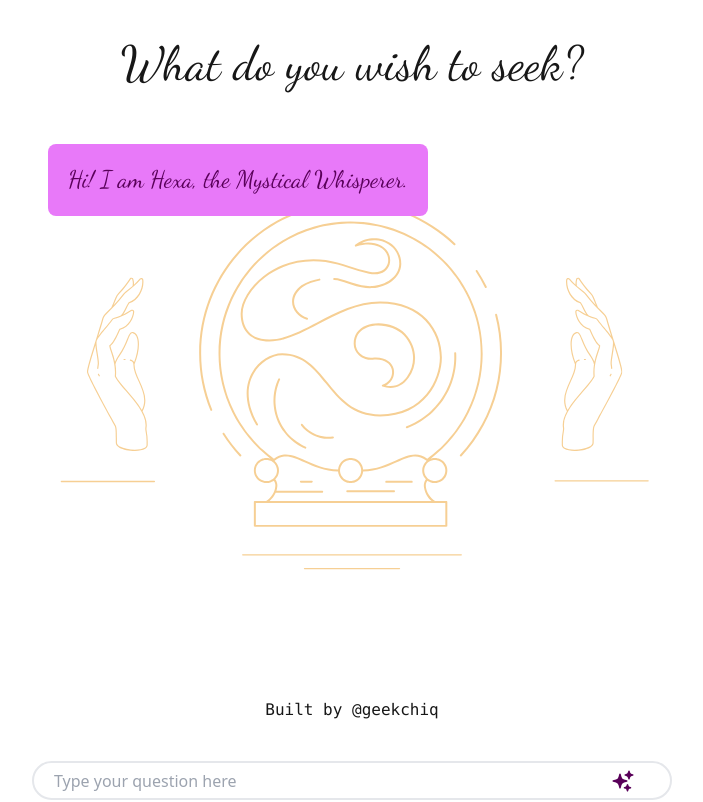
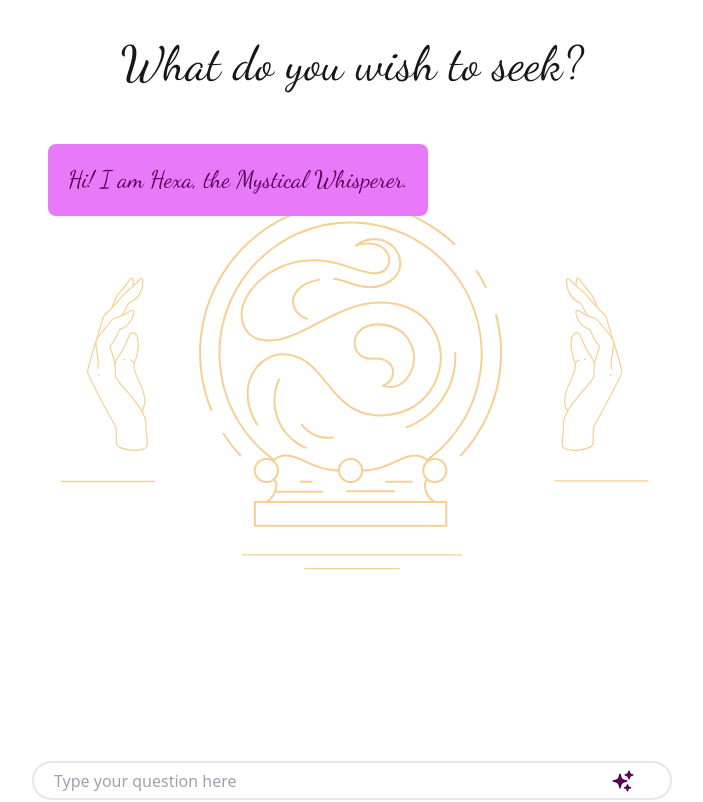
Before and after one commit to geekchiq/crystalclearai, a Next.js app: page / in a window 1280 px wide. Shown: the whole page, without its empty margins (288-991 px from the left). Built offline with nearby package versions, Linux system fonts and the light colour scheme.

Commit message:
adjust screen view

```diff
--- a/src/app/page.tsx
+++ b/src/app/page.tsx
@@ -2,7 +2,7 @@ import Chat from './components/Chat'
 
 export default function Home() {
   return (
-    <div className="h-screen grid grid-rows-[20px_1fr_20px] items-center justify-items-center min-h-screen p-8 pb-20 gap-16 sm:p-20">
+    <div className="h-screen grid grid-rows-[20px_1fr_20px] items-center justify-items-center min-h-screen">
       <main className="flex sm:w-full md:w-2/4 h-full bg-cover bg-crystal-full">
         <Chat />
       </main>
```
